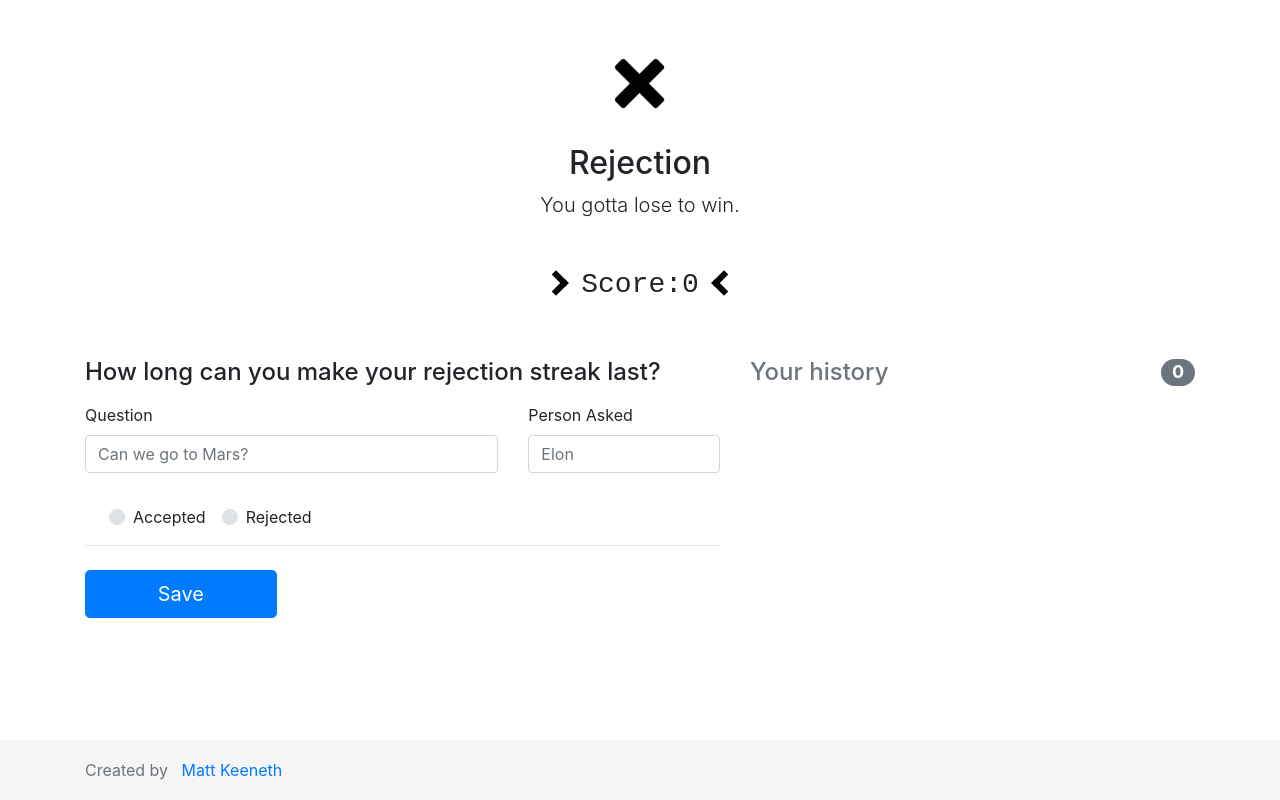
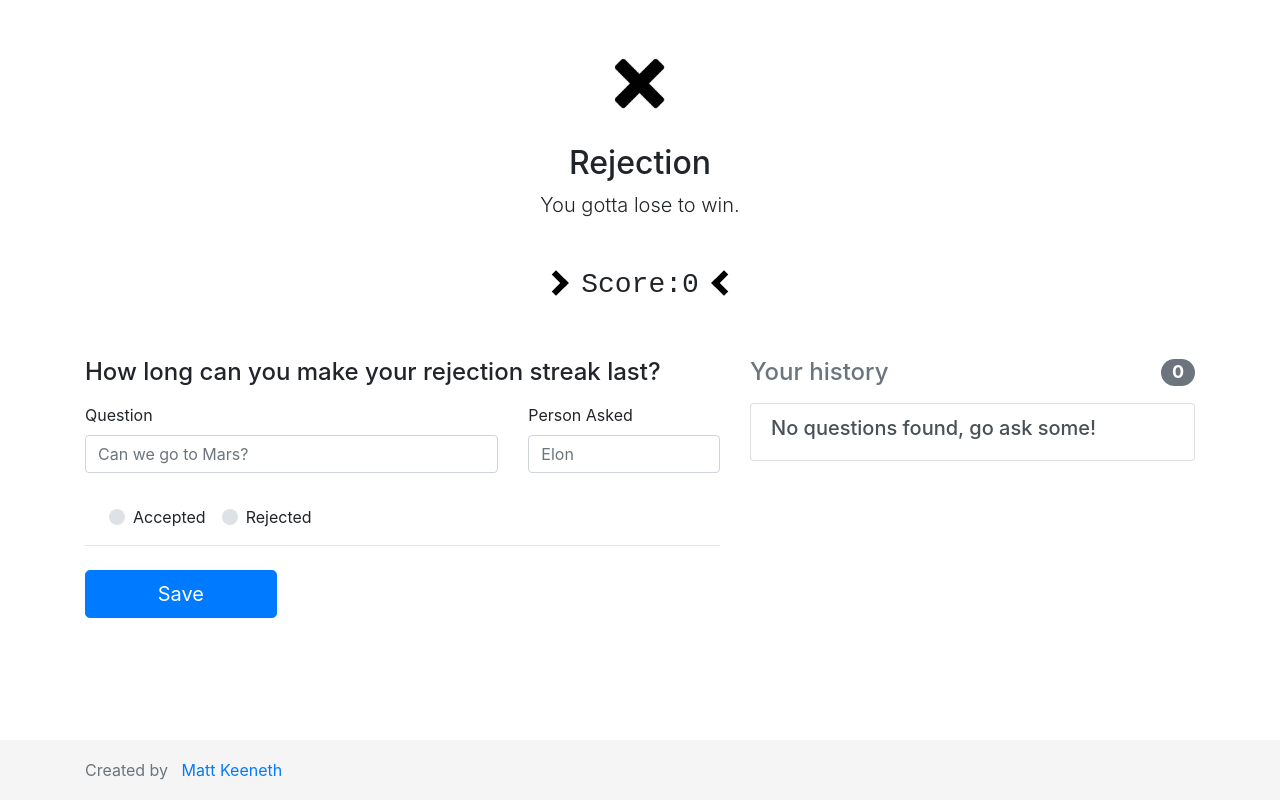
Before and after one commit to learn-javascript-courses/rejection, a React (Create React App) app: page / in a window 1280 px wide. Built offline with nearby package versions, Linux system fonts and the light colour scheme.

Commit message:
Add history placeholder

```diff
--- a/src/containers/App.js
+++ b/src/containers/App.js
@@ -41,6 +41,15 @@ export const HistoryContainer = (props) => {
             handleUpdate={() => update(q)}
           />
         ))}
+        {history.length === 0 ? (
+          <li className="list-group-item list-group-item-action flex-column align-items-center">
+            <p className="d-flex w-100 justify-content-between align-items-center h5">
+              No questions found, go ask some!
+            </p>
+          </li>
+        ) : (
+          ''
+        )}
       </ul>
     </div>
   );
```
